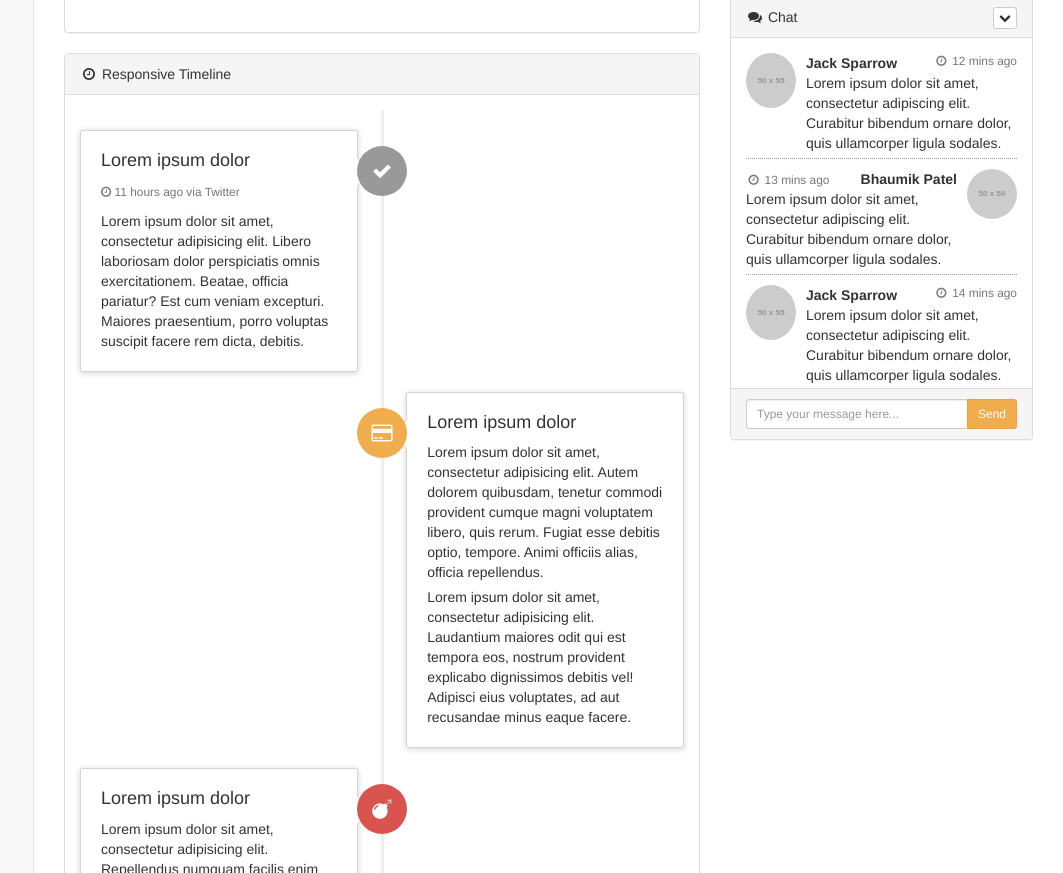
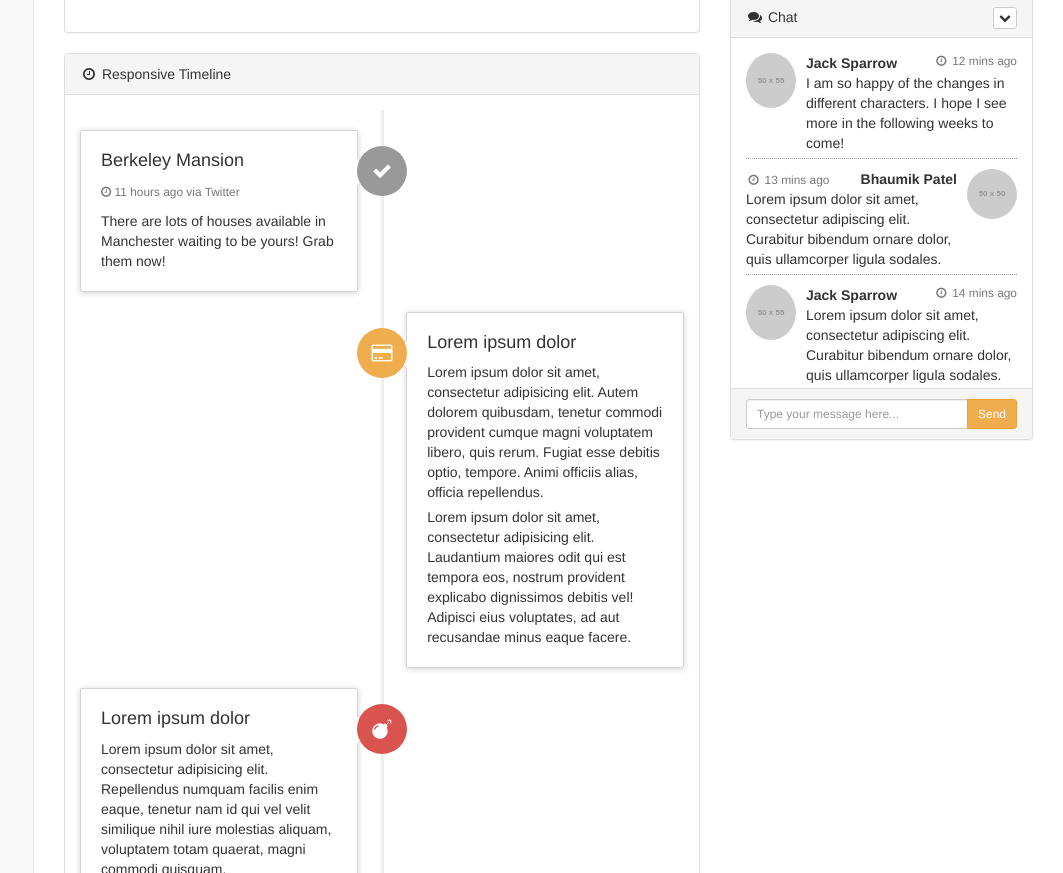
Before and after one commit to paoloxide/hello-node, a website: page pages/index.html in a window 1280 px wide. Shown: the part 1317-2190 px from the top of the page, without its empty margins (217-1280 px from the left). Drawn offline with Linux system fonts and the light colour scheme; placeholder pictures from the web are drawn by us.

Commit message:
Updated the data in front-end

```diff
--- a/pages/index.html
+++ b/pages/index.html
@@ -277,7 +277,7 @@
                             <!-- /input-group -->
                         </li>
                         <li>
-                            <a href="index.html"><i class="fa fa-dashboard fa-fw"></i>Admin Dashboard</a>
+                            <a href="index.html"><i class="fa fa-dashboard fa-fw"></i> Admin Dashboard</a>
                         </li>
                         <li>
                             <a href="#"><i class="fa fa-bar-chart-o fa-fw"></i> Charts<span class="fa arrow"></span></a>
@@ -615,12 +615,12 @@
                                     </div>
                                     <div class="timeline-panel">
                                         <div class="timeline-heading">
-                                            <h4 class="timeline-title">Lorem ipsum dolor</h4>
+                                            <h4 class="timeline-title">Berkeley Mansion</h4>
                                             <p><small class="text-muted"><i class="fa fa-clock-o"></i> 11 hours ago via Twitter</small>
                                             </p>
                                         </div>
                                         <div class="timeline-body">
-                                            <p>Lorem ipsum dolor sit amet, consectetur adipisicing elit. Libero laboriosam dolor perspiciatis omnis exercitationem. Beatae, officia pariatur? Est cum veniam excepturi. Maiores praesentium, porro voluptas suscipit facere rem dicta, debitis.</p>
+                                            <p>There are lots of houses available in Manchester waiting to be yours! Grab them now!</p>
                                         </div>
                                     </div>
                                 </li>
@@ -840,7 +840,7 @@
                                             </small>
                                         </div>
                                         <p>
-                                            Lorem ipsum dolor sit amet, consectetur adipiscing elit. Curabitur bibendum ornare dolor, quis ullamcorper ligula sodales.
+                                            I am so happy of the changes in different characters. I hope I see more in the following weeks to come!
                                         </p>
                                     </div>
                                 </li>
```
